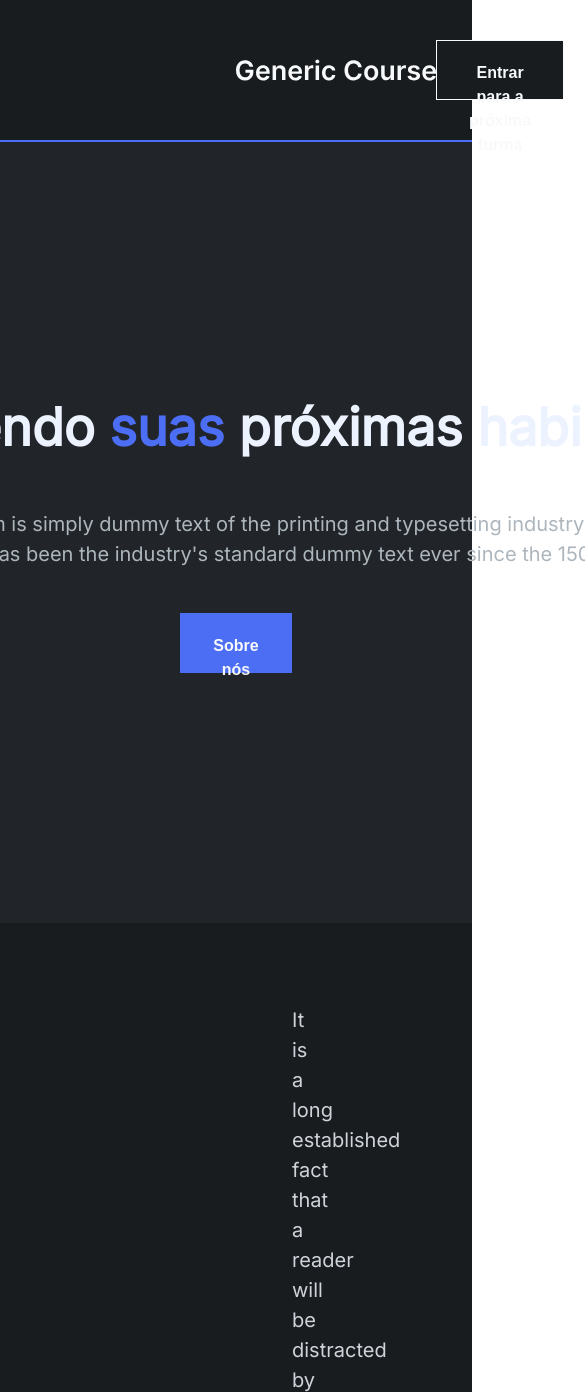
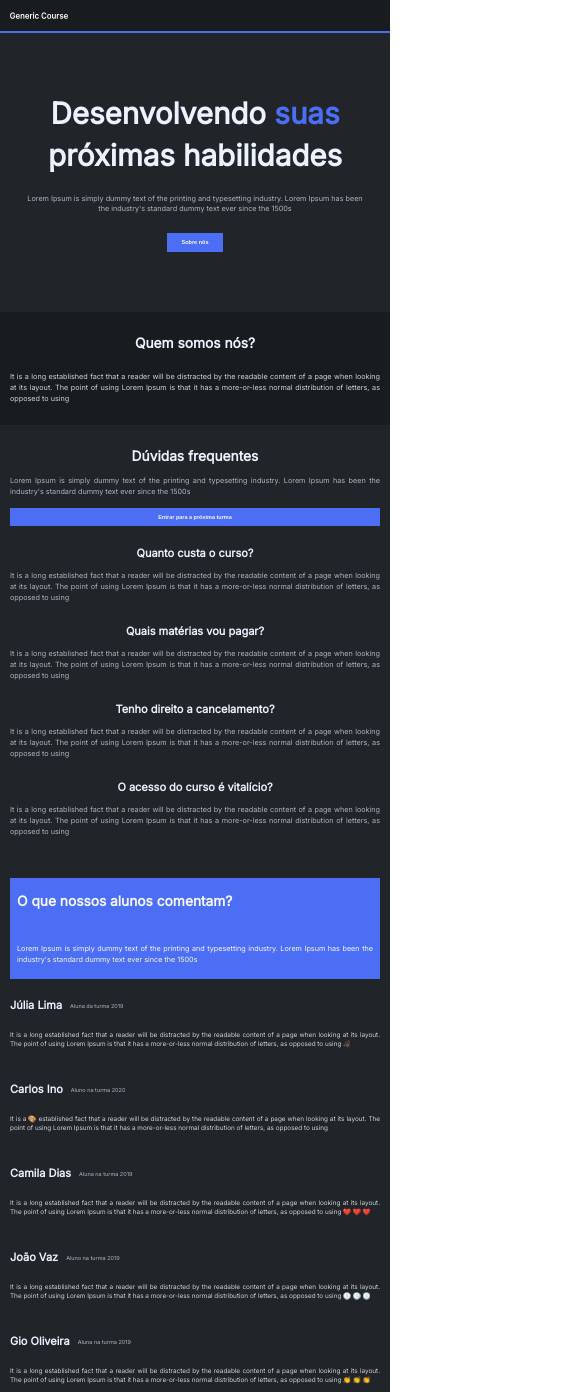
Before and after one commit to Kenzie-Academy-Brasil-Developers/m2-site-instituciona-generico-victor-avancini, a plain HTML site: page index.html in a window 390 px wide. Shown: the top 1392 px of the page, 585 px wide, since content can reach past the window. Drawn offline with Linux system fonts and the light colour scheme.

Commit message:
Tarefa 5 concluída

```diff
--- a/src/styles/globalStyles.css
+++ b/src/styles/globalStyles.css
@@ -14,38 +14,38 @@
     --gray7: #F8F9FA;
     --fontDefault: 'Inter', sans-serif;
     --fontWeightTitle1: 600;
-    --fontSizeTitle1: 52px;
+    --fontSizeTitle1: clamp(1rem, 1.321rem + 2.143vw, 3.25rem);
     --lineHeightTitle1: 140%;
     --fontWeightTitle2: 600;
-    --fontSizeTitle2: 40px;
+    --fontSizeTitle2: clamp(0.75rem, 0.25rem + 2.5vw, 2.5rem);
     --lineHeightTitle2: 160%;
     --fontWeightTitle3: 600;
-    --fontSizeTitle3: 32px;
+    --fontSizeTitle3: clamp(0.6rem, 0.2rem + 2vw, 2rem);
     --lineHeightTitle3: 160%;
     --fontWeightText1: 400;
-    --fontSizeText1: 20px;
+    --fontSizeText1: clamp(0.4rem, 0.157rem + 1.214vw, 1.25rem);
     --lineHeightText1: 150%;
     --fontWeightText2: 400;
-    --fontSizeText2: 18px;
+    --fontSizeText2: clamp(0.35rem, 0.129rem + 1.107vw, 1.125rem);
     --lineHeightText2: 150%;
     --fontWeightText3: 400;
-    --fontSizeText3: 16px;
+    --fontSizeText3: clamp(0.3rem, 0.1rem + 1vw, 1rem);
     --lineHeightText3: 150%;
     --fontWeightText4: 600;
-    --fontSizeText4: 16px;
+    --fontSizeText4: clamp(0.3rem, 0.1rem + 1vw, 1rem);
     --lineHeightText4: 150%;
     --inputDefaultBackground: var(--gray1);
     --inputDefaultColor: var(--gray4);
     --inputDefaultBorder: 1px solid var(--gray1);
-    --inputPadding: 14px 20px;
+    --inputPadding: clamp(0.5rem, 0.393rem + 0.536vw, 0.875rem) clamp(0.75rem, 0.607rem + 0.714vw, 1.25rem);
     --inputValidBackground: var(--gray3);
     --inputValidColor: var(--gray4);
     --inputValidBorder: 1px solid var(--gray3);
     --inputFocusBackground: var(--gray2);
     --inputFocusColor: var(--gray6);
     --inputFocusBorder: 1px solid var(--brand1);
-    --buttonHeight: 60px;
-    --buttonPadding: 20px 32px;
+    --buttonHeight: clamp(1rem, 0.214rem + 3.929vw, 3.75rem);
+    --buttonPadding: clamp(0.25rem, -0.036rem + 1.429vw, 1.25rem) clamp(0.75rem, 0.393rem + 1.786vw, 2rem);
     --buttonBrandDefaultBackground: var(--brand1);
     --buttonBrandDefaultBorder: 1px solid var(--brand1);
     --buttonBrandDefalutColor: var(--gray7);
--- a/src/styles/index.css
+++ b/src/styles/index.css
@@ -2,8 +2,8 @@
     background-color: var(--gray1);
     border-bottom: 2px solid var(--brand1);
 
-    height: 100px;
-    padding: 20px 236px;
+    height: clamp(1rem, -0.5rem + 7.5vw, 6.25rem);
+    padding: clamp(0.25rem, -0.036rem + 1.429vw, 1.25rem) clamp(0rem, -2.857rem + 14.286vw, 10rem);
 
     display: flex;
     align-items: center;
@@ -14,12 +14,12 @@
 }
 
 .header__icon{
-    width: 200px;
+    max-width: clamp(3rem, 0.286rem + 13.571vw, 12.5rem);
 }
 
 .header__button{
-    height: 60px;
-    padding: 20px 32px;
+    height: var(--buttonHeight);
+    padding: var(--buttonPadding);
 
     background-color: var(--gray1);
     border: 1px solid var(--gray7);
@@ -28,20 +28,22 @@
     font-size: var(--fontSizeText4);
     font-weight: var(--fontWeightText4);
     line-height: var(--lineHeightText4);
+
+    display: flex;
+    align-items: center;
 }
 
 .banner{
     background-color: var(--gray2);
 
-    padding: 250px 236px;
+    padding: clamp(3rem, -0.429rem + 17.143vw, 15rem) clamp(0rem, -2.857rem + 14.286vw, 10rem);
     display: flex;
     flex-direction: column;
-    gap: 44px;
+    gap: clamp(1rem, 0.5rem + 2.5vw, 2.75rem);
     align-items: center;
 }
 
 .banner__title{
-    width: 1085px;
     text-align: center;
     color: var(--gray6);
 
@@ -55,7 +57,7 @@ span{
 }
 
 .banner__text{
-    width: 770px;
+    max-width: clamp(20rem, 12rem + 40vw, 48rem);
     text-align: center;
 
     color: var(--gray4);
@@ -66,8 +68,8 @@ span{
 }
 
 .banner__button{
-    height: 60px;
-    padding: 20px 32px;
+    height: var(--buttonHeight);
+    padding: var(--buttonPadding);
 
     background-color: var(--brand1);
     border: 1px solid var(--brand1);
@@ -76,16 +78,19 @@ span{
     font-size: var(--fontSizeText4);
     font-weight: var(--fontWeightText4);
     line-height: var(--lineHeightText4);
+
+    display: flex;
+    align-items: center;
 }
 
 .about{
     background-color: var(--gray1);
 
-    padding: 82px 236px;
+    padding: clamp(1rem, -0.143rem + 5.714vw, 5rem) clamp(0rem, -2.857rem + 14.286vw, 10rem);
     display: flex;
     align-items: center;
     justify-content: space-between;
-    gap: 56px;
+    gap: clamp(1rem, 0.286rem + 3.571vw, 3.5rem);
 }
 
 .about__title{
@@ -111,19 +116,19 @@ span{
 .faq{
     background-color: var(--gray2);
 
-    padding: 82px 236px;
+    padding: clamp(1rem, -0.143rem + 5.714vw, 5rem) clamp(0rem, -2.857rem + 14.286vw, 10rem);
     display: flex;
     justify-content: space-between;
-    gap: 56px;
+    gap: clamp(1rem, 0.286rem + 3.571vw, 3.5rem);
 }
 
 .faq__box{
     display: flex;
     flex-direction: column;
-    gap: 33px;
+    gap: clamp(0.5rem, 0.071rem + 2.143vw, 2rem);
 
     position: sticky;
-    top: 200px;
+    top: 12.5rem;
 }
 
 .faq__frequently-questions{
@@ -133,7 +138,7 @@ span{
 .faq__title{
     color: var(--gray6);
 
-    padding-right: 87px;
+    padding-right: clamp(1.5rem, 0.357rem + 5.714vw, 5.5rem);
 
     font-size: var(--fontSizeTitle2);
     font-weight: var(--fontWeightTitle2);
@@ -144,7 +149,7 @@ span{
     text-align: justify;
     color: var(--gray4);
 
-    padding-right: 87px;
+    padding-right: clamp(1.5rem, 0.357rem + 5.714vw, 5.5rem);
 
     font-size: var(--fontSizeText1);
     font-weight: var(--fontWeightText1);
@@ -152,9 +157,9 @@ span{
 }
 
 .faq__button{
-    width: 290px;
-    height: 60px;
-    padding: 20px 32px;
+    max-width: clamp(5rem, 1.286rem + 18.571vw, 18rem);
+    height: var(--buttonHeight);
+    padding: var(--buttonPadding);
 
     background-color: var(--brand1);
     border: 1px solid var(--brand1);
@@ -163,19 +168,22 @@ span{
     font-size: var(--fontSizeText4);
     font-weight: var(--fontWeightText4);
     line-height: var(--lineHeightText4);
+
+    display: flex;
+    align-items: center;
 }
 
 .faq__list{
     width: 50%;
     display: flex;
     flex-direction: column;
-    gap: 60px;
+    gap: clamp(1rem, 0.214rem + 3.929vw, 3.75rem);
 }
 
 .faq__item{
     display: flex;
     flex-direction: column;
-    gap: 26px;
+    gap: clamp(0.5rem, 0.214rem + 1.429vw, 1.5rem);
 }
 
 .faq__question{
@@ -199,28 +207,28 @@ span{
 .comments{
     background-color: var(--gray2);
 
-    padding: 82px 236px;
+    padding: clamp(1rem, -0.143rem + 5.714vw, 5rem) clamp(0rem, -2.857rem + 14.286vw, 10rem);
     display: flex;
-    gap: 56px;
+    gap: clamp(1rem, 0.286rem + 3.571vw, 3.5rem);
 }
 
 .comments__list{
     width: 50%;
     display: flex;
     flex-direction: column;
-    gap: 82px;
+    gap: clamp(1.75rem, 0.821rem + 4.643vw, 5rem);
 }
 
 .comment__item{
     display: flex;
-    gap: 16px;
+    gap: 1rem;
 }
 
 .comment__author{
     display: flex;
-    width: 40%;
     flex-direction: column;
-    gap: 8px;
+    gap: .5rem;
+    min-width: clamp(4rem, 1.714rem + 11.429vw, 12rem);
 }
 
 .comment__author-name{
@@ -229,6 +237,9 @@ span{
     font-size: var(--fontSizeTitle3);
     font-weight: var(--fontWeightTitle3);
     line-height: var(--lineHeightTitle3);
+
+    display: flex;
+    flex-wrap: nowrap;
 }
 
 .comment__author-class{
@@ -240,8 +251,6 @@ span{
 }
 
 .comment__text{
-    width: 60%;
-
     text-align: justify;
     color: var(--gray5);
 
@@ -252,14 +261,13 @@ span{
 
 .comment__banner{
     width: 50%;
-
 }
 
 .comment__banner-div{
-    padding-left: 86px;
+    padding-left: clamp(1.75rem, 0.821rem + 4.643vw, 5rem);
 
     position: sticky;
-    top: 200px;
+    top: 12.5rem;
 }
 
 .comment__banner-content{
@@ -267,9 +275,9 @@ span{
 
     display: flex;
     flex-direction: column;
-    gap: 35px;
+    gap: 2rem;
 
-    padding: 80px 52px;
+    padding: clamp(0.5rem, -0.786rem + 6.429vw, 5rem) clamp(0.25rem, -0.607rem + 4.286vw, 3.25rem);
 }
 
 .comment__title{
@@ -291,11 +299,15 @@ span{
 
 .footer{
     background-color: var(--gray1);
-    height: 100px;
+    height: clamp(1rem, -0.5rem + 7.5vw, 6.25rem);
 
     display: flex;
     justify-content: center;
     align-items: center;
+}
+
+.footer__icon{
+    max-width: clamp(3rem, 0.286rem + 13.571vw, 12.5rem);
 }
 
 .modalController{
@@ -306,15 +318,15 @@ span{
 .modalContainer{
     display: flex;
     flex-direction: column;
-    gap: 31px;
+    gap: clamp(0.5rem, 0.071rem + 2.143vw, 2rem);
 
     border: 2px solid var(--brand1);
-    padding: 40px 28px;
+    padding: clamp(1rem, 0.571rem + 2.143vw, 2.5rem) clamp(0.5rem, 0.143rem + 1.786vw, 1.75rem);
     background-color: var(--gray2);
 }
 
 .modalContainer > input {
-    padding: 14px 20px;
+    padding: .75rem 1.25rem;
     border: 1px solid var(--gray1);
     background-color: var(--gray1);
 
@@ -339,20 +351,20 @@ span{
 }
 
 .closeModal{
-    padding: 0px 12px;
-    height: 32px;
+    padding: 0rem .75rem;
+    height: 2rem;
     border: none;
-    border-radius: 4px;
+    border-radius: .25rem;
     background-color: var(--gray3);
 
     color: var(--gray4);
-    font-size: 20px;
+    font-size: 1.25rem;
     font-weight: 600;
-    line-height: 32px;
+    line-height: 2rem;
 }
 
 .register__text{
-    width: 448px;
+    max-width: clamp(14rem, 10rem + 20vw, 28rem);
     text-align: justify;
 
     color: var(--gray4);
@@ -362,10 +374,118 @@ span{
 }
 
 .register__button{
-    height: 60px;
-    padding: 0px 32px;
+    height: var(--buttonHeight);
+    padding: var(--buttonPadding);
 
     border: 1px solid var(--brand1);
     background-color: var(--brand1);
     color: var(--gray7);
+
+    display: flex;
+    align-items: center;
+    justify-content: center;
 }
+
+@media(max-width: 1024px) {
+    .comment__item{
+        display: flex;
+        flex-direction: column;
+        gap: 16px;
+    }
+
+    .comment__author{
+        display: flex;
+        flex-direction: row;
+        gap: 8px;
+    }
+
+    .comment__author-class{
+        display: flex;
+        align-items: center;
+    }
+
+    .comment__banner-div{
+        padding-left: 0;
+
+        position: sticky;
+        top: 12.5rem;
+    }
+}
+
+@media(max-width: 768px){
+    .about{
+        display: flex;
+        flex-direction: column;
+        align-items: center;
+    }
+
+    .about__title{
+        width: 100%;
+        display: flex;
+        justify-content: center;
+    }
+
+    .about__text{
+        display: flex;
+        align-items: center;
+        width: 100%;
+    }
+
+    .faq{
+        display: flex;
+        flex-direction: column;
+    }
+
+    .faq__box{
+        display: flex;
+        align-items: center;
+    }
+
+    .faq__frequently-questions{
+        width: 100%;
+    }
+
+    .faq__title{
+        width: 100%;
+        display: flex;
+        align-items: center;
+        justify-content: center;
+        padding-right: 0;
+    }
+
+    .faq__text{
+        display: flex;
+        align-items: center;
+        padding-right: 0;
+    }
+
+    .faq__button{
+        max-width: none;
+        width: 100%;
+        display: flex;
+        justify-content: center;
+    }
+
+    .faq__list{
+       width: 100%;
+    }
+
+    .comments{
+        display: flex;
+        flex-direction: column-reverse;
+    }
+
+    .comments__list{
+        width: 100%;
+    }
+
+    .comment__banner{
+        width: 100%;
+    }
+}
+
+@media(max-width: 425px){
+    .header__button{
+        display: none;
+    }
+}
```
